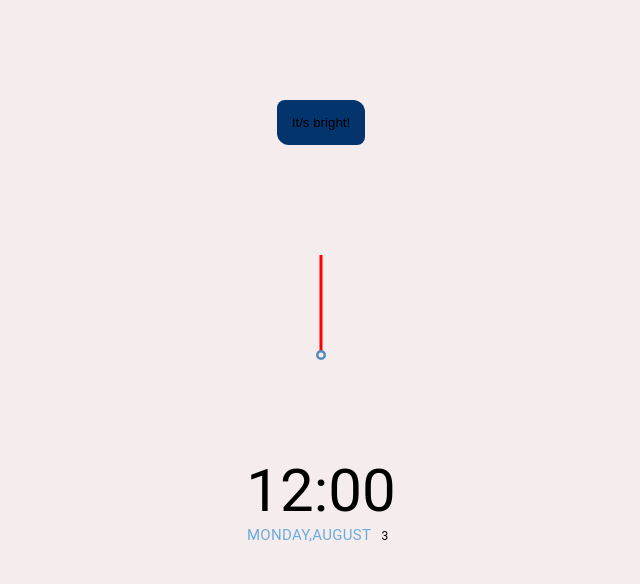
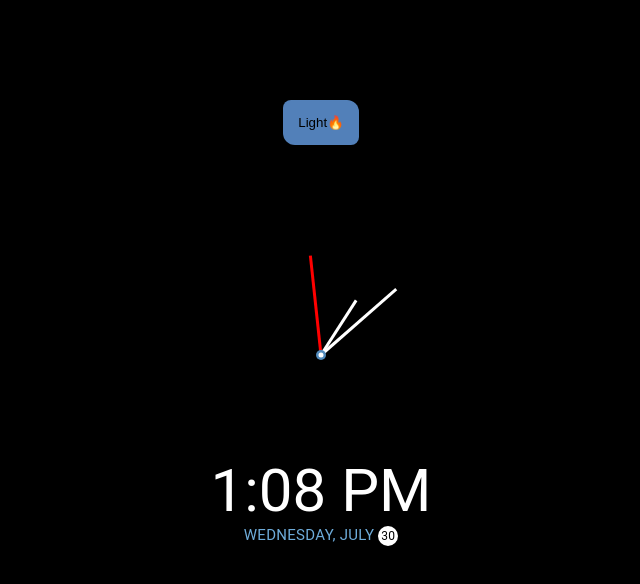
Before and after one commit to vicmoon/ThemeClock, a plain HTML site: page index.html in a window 1280 px wide. Both pictures are taken after a click on the button "Dark 🐈‍⬛". Shown: the whole page, without its empty margins (319-959 px from the left). Drawn offline with Linux system fonts and the light colour scheme.

Commit message:
update script

```diff
--- a/index.html
+++ b/index.html
@@ -8,7 +8,7 @@
       crossorigin="anonymous"
     ></script>
     <link rel="stylesheet" href="style.css" />
-    <title>It's time! ⏰</title>
+    <title>What a time! ⏰</title>
   </head>
   <body>
     <button class="toggle">Dark 🐈‍⬛</button>
@@ -20,7 +20,7 @@
         <div class="center-point"></div>
       </div>
       <div class="time">12:00</div>
-      <div class="date">Monday,August <span class="circle"> 3</span></div>
+      <div class="date">Monday, August <span class="circle"> 3</span></div>
     </div>
 
     <script src="script.js"></script>
--- a/script.js
+++ b/script.js
@@ -33,9 +33,56 @@ toggle.addEventListener("click", (e) => {
   const html = document.querySelector("html");
   if (html.classList.contains("dark")) {
     html.classList.remove("dark");
-    e.target.innerHTML = "It/s dark!";
+    e.target.innerHTML = "Dark🐈‍⬛ ";
   } else {
     html.classList.add("dark");
-    e.target.innerHTML = "It/s bright!";
+    e.target.innerHTML = "Light🔥";
   }
 });
+
+function setTime() {
+  const time = new Date();
+  const month = time.getMonth();
+  const day = time.getDay();
+  const date = time.getDate();
+  const hour = time.getHours();
+  const hoursForClock = hour % 12;
+  const minutes = time.getMinutes();
+  const seconds = time.getSeconds();
+  const ampm = hour >= 12 ? "PM" : "AM";
+
+  hourEl.style.transform = `translate(-50%, -100%) rotate(${scale(
+    hoursForClock,
+    0,
+    11,
+    0,
+    360
+  )}deg)`;
+  minuteEl.style.transform = `translate(-50%, -100%) rotate(${scale(
+    minutes,
+    0,
+    59,
+    0,
+    360
+  )}deg)`;
+  secondEl.style.transform = `translate(-50%, -100%) rotate(${scale(
+    seconds,
+    0,
+    59,
+    0,
+    360
+  )}deg)`;
+
+  timeEL.innerHTML = `${hoursForClock}:${
+    minutes < 10 ? `0${minutes}` : minutes
+  } ${ampm}`;
+  dateEL.innerHTML = `${days[day]}, ${months[month]} <span class="circle"> ${date}</span>`;
+
+  //Map a range of numbers to another range of numbers :
+  function scale(number, inMin, inMax, outMin, outMax) {
+    return ((number - inMin) * (outMax - outMin)) / (inMax - inMin) + outMin;
+  }
+}
+
+setTime();
+setInterval(setTime, 1000);
--- a/style.css
+++ b/style.css
@@ -4,7 +4,8 @@
 
 body {
   font-family: "Roboto", sans-serif;
-  background-color: #f5eded;
+  background-color: var(--secondary-color);
+  color: var(--primary-color);
   display: flex;
   flex-direction: column;
   align-items: center;
@@ -21,7 +22,7 @@ body {
 }
 
 html.dark {
-  --primary-color: #f5eded;
+  --primary-color: white;
   --secondary-color: black;
 }
 
@@ -29,13 +30,8 @@ html {
   transition: all 0.5s ease-in;
 }
 
-/* html.dark {
-  background-color: #021526;
-  color: var(--primary-color);
-} */
-
 .toggle {
-  background-color: #03346e;
+  background-color: #5280b9;
   color: var(--secondary-color);
   border: 0;
   border-radius: 8px 12px;
@@ -45,7 +41,7 @@ html {
   cursor: pointer;
 }
 .toggle:focus {
-  outline: nones;
+  outline: none;
 }
 
 .clock-container {
@@ -59,7 +55,6 @@ html {
   position: relative;
   width: 200px;
   height: 200px;
-  /* background-color: #518abb; */
 }
 
 .needle {
@@ -70,11 +65,12 @@ html {
   height: 65px;
   width: 3px;
   transform-origin: bottom center;
+  transition: all 0.5 ease-in;
 }
-
+/*
 .needle.hour {
   transform: translate(-50%, -100%) rotate(0deg);
-}
+} */
 .needle.minute {
   transform: translate(-50%, -100%) rotate(0deg);
   height: 100px;
@@ -93,7 +89,7 @@ html {
   position: absolute;
   top: 50%;
   left: 50%;
-  transform: translate(-50%, -50%); /* set in the center */
+  transform: translate(-50%, -50%);
   border-radius: 50%;
 }
 
@@ -105,7 +101,7 @@ html {
   position: absolute;
   top: 50%;
   left: 50%;
-  transform: translate(-50%, -50%); /* set in the center */
+  transform: translate(-50%, -50%);
   border-radius: 50%;
 }
 
```
